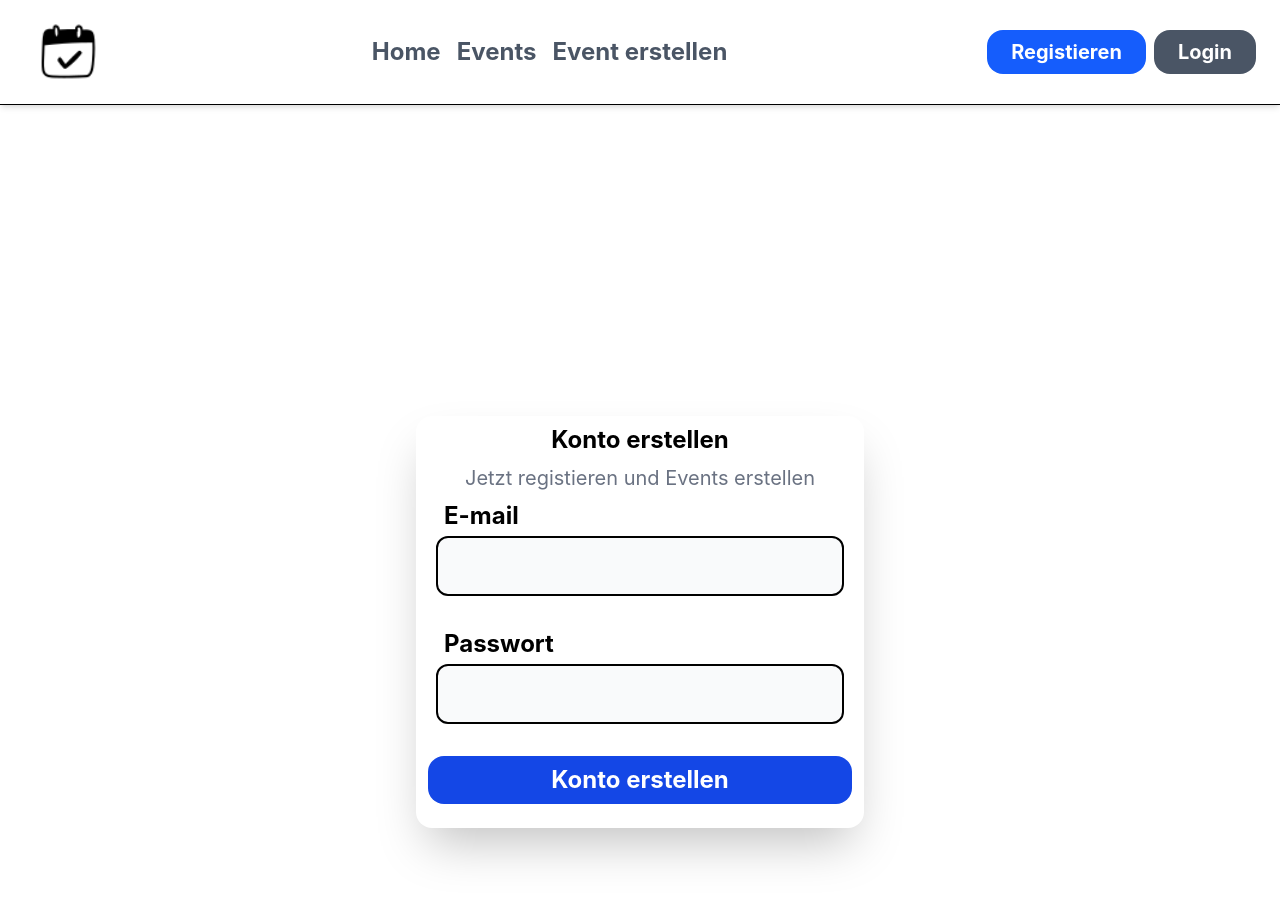
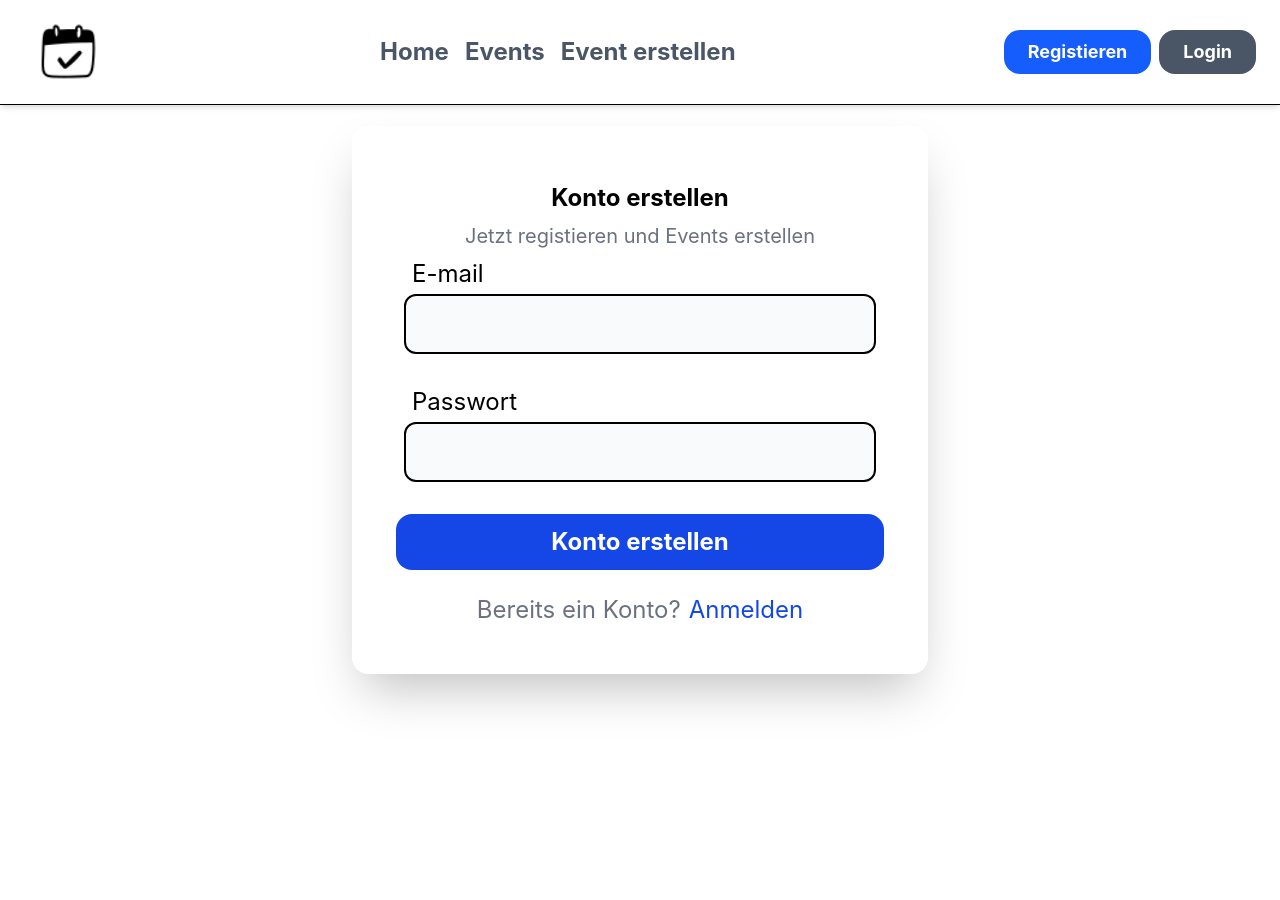
Before and after one commit to Vickiiv/event-scheduler, a React (Vite) app: page /register in a window 1280 px wide. Shown: the top 900 px of the page. After the commit the page ends 800 px from the top, so only its background shows below. Built offline with nearby package versions, Linux system fonts and the light colour scheme.

Commit message:
styling improved

```diff
--- a/src/Pages/Home.tsx
+++ b/src/Pages/Home.tsx
@@ -14,13 +14,13 @@ function Home() {
       <div className="absolute inset-0 flex items-center justify-center gap-10">
         <button
           onClick={() => navigate("/events")}
-          className="bg-blue-700/80 text-white font-bold py-6 px-12 text-5xl rounded-3xl hover:bg-blue-900 cursor-pointer shadow-xl"
+          className="bg-blue-700/80 hover:bg-blue-800 text-white font-semibold py-4 px-8 text-xl rounded-2xl shadow-lg transition"
         >
           Events entdecken
         </button>
         <button
           onClick={() => navigate("/events/new")}
-          className="bg-blue-700/80 text-white font-bold py-6 px-12 text-5xl rounded-3xl hover:bg-blue-900 cursor-pointer shadow-xl"
+          className="bg-blue-700/80 hover:bg-blue-800 text-white font-semibold py-4 px-8 text-xl rounded-2xl shadow-lg transition"
         >
           Event erstellen
         </button>
--- a/src/Pages/Login.tsx
+++ b/src/Pages/Login.tsx
@@ -1,5 +1,6 @@
 import { useState } from "react";
 import { useNavigate } from "react-router";
+import { Link } from "react-router";
 
 function Login() {
   const [email, setEmail] = useState("");
@@ -35,19 +36,16 @@ function Login() {
   };
 
   return (
-    <div className=" text-2xl m-100 flex items-center justify-center p-4">
+    <div className=" text-2xl min-h-screen flex items-center justify-center p-4">
       <form
         onSubmit={handleSubmit}
-        className=" flex flex-col bg-white rounded-2xl w-full max-w-xl shadow-2xl"
+        className="px-8 py-12 flex flex-col bg-white rounded-2xl w-full max-w-xl shadow-2xl"
       >
         <h1 className="font-bold text-2xl py-2 text-center ">Login</h1>
         {error && (
           <p className="text-center text-red-800 font-bold text-xl">{error}</p>
         )}
-        <label
-          className="mx-5 mb-1 font-bold text-2xl pl-2 pt-2"
-          htmlFor="email"
-        >
+        <label className="mx-5 mb-1 text-2xl pl-2 pt-2" htmlFor="email">
           E-mail
         </label>
         <input
@@ -58,10 +56,7 @@ function Login() {
           onChange={(e) => setEmail(e.target.value)}
         />
 
-        <label
-          className="mx-5 mb-1 font-bold text-2xl pl-2 pt-2"
-          htmlFor="password"
-        >
+        <label className="mx-5 mb-1 text-2xl pl-2 pt-2" htmlFor="password">
           Passwort
         </label>
         <input
@@ -73,11 +68,18 @@ function Login() {
         />
 
         <button
-          className="font-bold w-full sm:w-auto bg-blue-700 text-white py-2 mx-3 rounded-2xl mt-2 mb-6 hover:bg-blue-900 cursor-pointer"
+          className="font-bold w-full sm:w-auto bg-blue-700 text-white py-3 mx-3 rounded-2xl mt-2 mb-6 hover:bg-blue-900 cursor-pointer"
           type="submit"
         >
           Anmelden
         </button>
+
+        <div className="flex justify-center gap-2">
+          <p className="text-gray-500">Noch kein Konto?</p>
+          <Link to="/register" className="text-blue-700 hover:underline">
+            Registrieren
+          </Link>
+        </div>
       </form>
     </div>
   );
--- a/src/Pages/Register.tsx
+++ b/src/Pages/Register.tsx
@@ -1,5 +1,6 @@
 import { useState } from "react";
 import { useNavigate } from "react-router";
+import { Link } from "react-router";
 
 function Register() {
   const [email, setEmail] = useState("");
@@ -35,10 +36,10 @@ function Register() {
   };
 
   return (
-    <div className=" text-2xl m-100 flex items-center justify-center p-4">
+    <div className=" text-2xl min-h-screen flex items-center justify-center p-4">
       <form
         onSubmit={handleSubmit}
-        className=" flex flex-col bg-white rounded-2xl w-full max-w-xl shadow-2xl"
+        className=" px-8 py-12 flex flex-col bg-white rounded-2xl w-full max-w-xl shadow-2xl"
       >
         <h1 className="font-bold text-2xl py-2 text-center ">
           Konto erstellen
@@ -50,10 +51,7 @@ function Register() {
           Jetzt registieren und Events erstellen
         </p>
 
-        <label
-          className="mx-5 mb-1 font-bold text-2xl pl-2 pt-2"
-          htmlFor="email"
-        >
+        <label className="mx-5 mb-1 text-2xl pl-2 pt-2" htmlFor="email">
           E-mail
         </label>
         <input
@@ -64,10 +62,7 @@ function Register() {
           onChange={(e) => setEmail(e.target.value)}
         />
 
-        <label
-          className="mx-5 mb-1 font-bold text-2xl pl-2 pt-2"
-          htmlFor="password"
-        >
+        <label className="mx-5 mb-1 text-2xl pl-2 pt-2" htmlFor="password">
           Passwort
         </label>
         <input
@@ -79,11 +74,18 @@ function Register() {
         />
 
         <button
-          className="font-bold w-full sm:w-auto bg-blue-700 text-white py-2 mx-3 rounded-2xl mt-2 mb-6 hover:bg-blue-900 cursor-pointer"
+          className="font-bold w-full sm:w-auto bg-blue-700 text-white py-3 mx-3 rounded-2xl mt-2 mb-6 hover:bg-blue-900 cursor-pointer"
           type="submit"
         >
           Konto erstellen
         </button>
+
+        <div className="flex justify-center gap-2">
+          <p className="text-gray-500">Bereits ein Konto?</p>
+          <Link to="/login" className="text-blue-700 hover:underline">
+            Anmelden
+          </Link>
+        </div>
       </form>
     </div>
   );
--- a/src/components/EventList.tsx
+++ b/src/components/EventList.tsx
@@ -15,19 +15,19 @@ function EventList() {
     ladeEvents();
   }, []);
   return (
-    <div className="text-2xl  mt-30 flex flex-col p-6">
-      <h1 className="text-2xl font-bold mb-4">Events</h1>
+    <div className="mt-30 flex flex-col p-6">
+      <h1 className="text-3xl font-bold mb-4">Events</h1>
 
-      <div className="grid grid-cols-3 gap-4">
+      <div className="text-2xl  grid gap-6 sm:grid-cols-2 lg:grid-cols-3">
         {events.map((event) => (
           <div
             key={event.id}
-            className="flex flex-col border rounded-lg p-6 shadow-xl"
+            className="flex flex-col border-2 border-gray-200 rounded-xl bg-white p-6 shadow-md hover:shadow-xl transition"
           >
             <h2 className="font-semibold">{event.title}</h2>
             <p className="text-gray-500">{event.location}</p>
             <Link
-              className="bg-blue-600 p-2 mt-20 text-white rounded-2xl text-center cursor-pointer  hover:bg-blue-800"
+              className="bg-blue-600 p-2 justify-between text-white rounded-lg text-center cursor-pointer  hover:bg-blue-800"
               to={`/events/${event.id}`}
             >
               Details
--- a/src/components/Navbar.tsx
+++ b/src/components/Navbar.tsx
@@ -11,7 +11,7 @@ function Navbar() {
     navigate("/login");
   };
   return (
-    <div className="z-50 text-xl py-2 flex justify-between fixed top-0 left-0 w-full backdrop-blur-2xl border-b shadow-md  bg-white/50 px-6">
+    <div className=" text-base md:text-lg font-medium z-50 py-2 flex justify-between fixed top-0 left-0 w-full backdrop-blur-2xl border-b shadow-md  bg-white/50 px-6">
       <div>
         <img className="py-2 px-2 w-22" src="/assets/logo.png" alt="logo" />
       </div>
```
